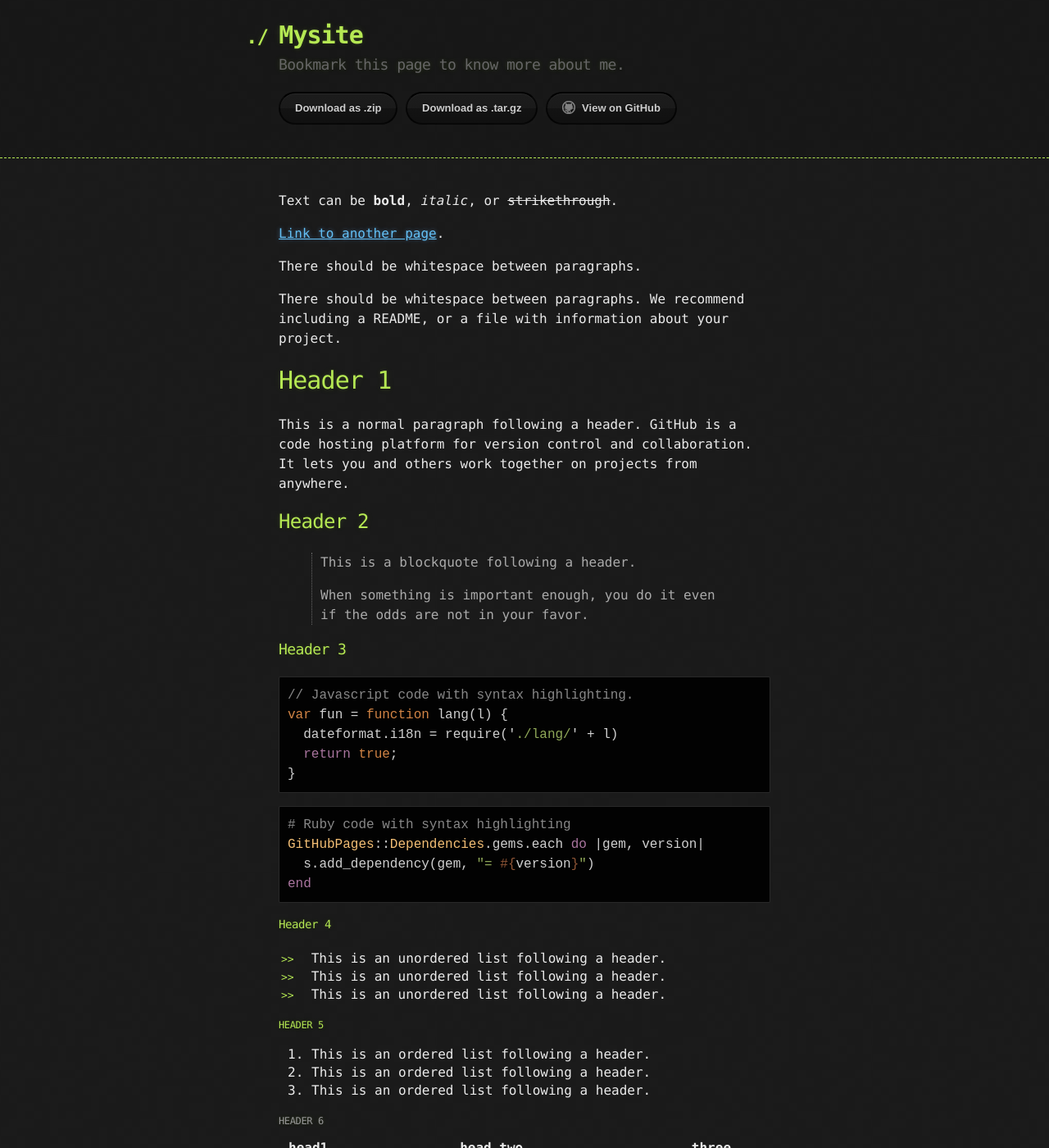
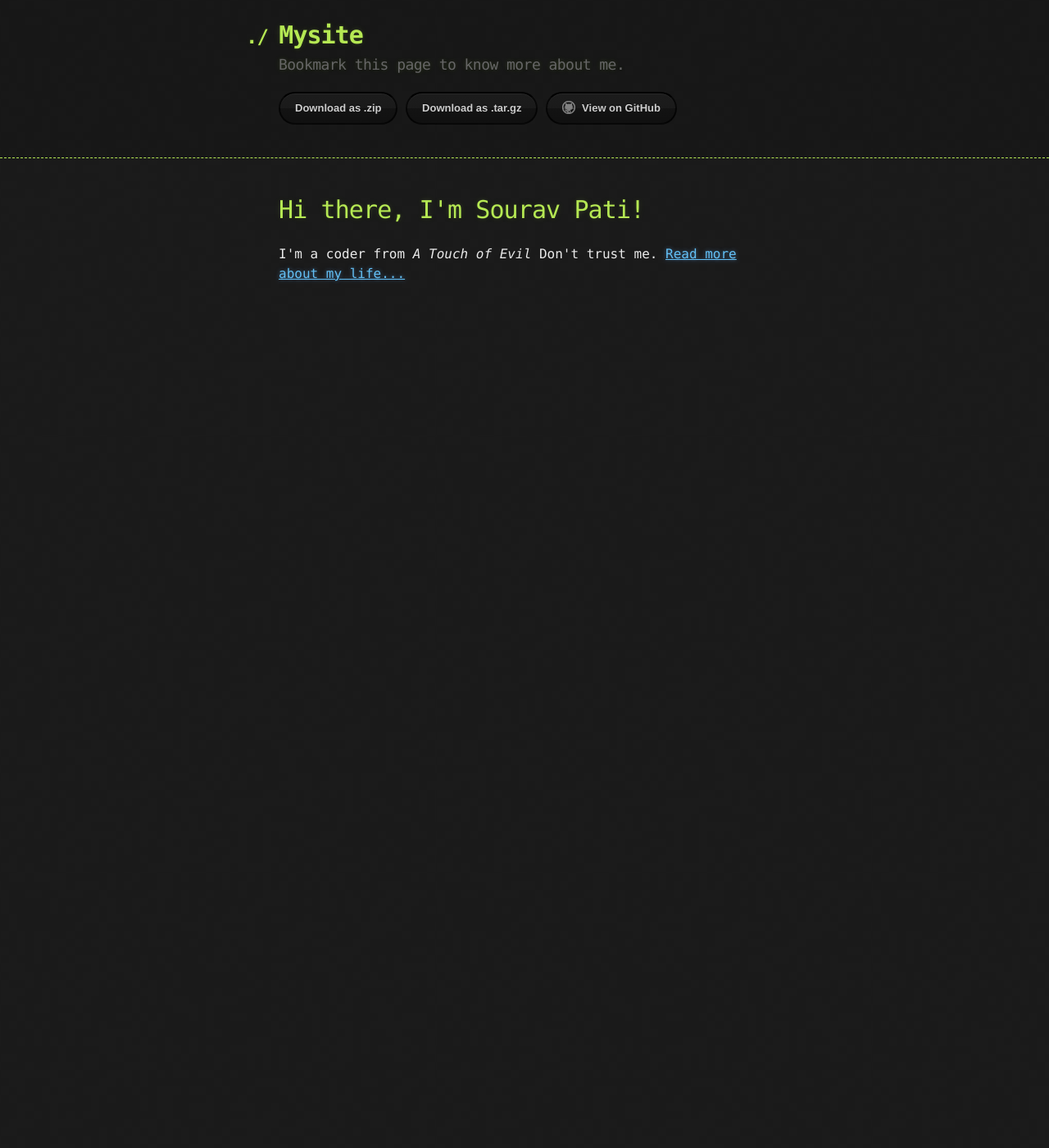
Before and after one commit to souravpati/souravpati.github.io, a Jekyll site: the page built from index.md, in a window 1280 px wide and 1400 px high. Shown: the whole window at 82% size. Built offline with Jekyll 4.4.1, drawn with Linux system fonts in a browser that asks for light colours; some of the changed text lies outside the part shown.

Commit message:
Update index.md

````diff
--- a/index.md
+++ b/index.md
@@ -1,123 +1,8 @@
 ---
 layout: default
+title: Sourav Pati
 ---
-
-Text can be **bold**, _italic_, or ~~strikethrough~~.
-
-[Link to another page](another-page).
-
-There should be whitespace between paragraphs.
-
-There should be whitespace between paragraphs. We recommend including a README, or a file with information about your project.
-
-# [](#header-1)Header 1
-
-This is a normal paragraph following a header. GitHub is a code hosting platform for version control and collaboration. It lets you and others work together on projects from anywhere.
-
-## [](#header-2)Header 2
-
-> This is a blockquote following a header.
->
-> When something is important enough, you do it even if the odds are not in your favor.
-
-### [](#header-3)Header 3
-
-```js
-// Javascript code with syntax highlighting.
-var fun = function lang(l) {
-  dateformat.i18n = require('./lang/' + l)
-  return true;
-}
-```
-
-```ruby
-# Ruby code with syntax highlighting
-GitHubPages::Dependencies.gems.each do |gem, version|
-  s.add_dependency(gem, "= #{version}")
-end
-```
-
-#### [](#header-4)Header 4
-
-*   This is an unordered list following a header.
-*   This is an unordered list following a header.
-*   This is an unordered list following a header.
-
-##### [](#header-5)Header 5
-
-1.  This is an ordered list following a header.
-2.  This is an ordered list following a header.
-3.  This is an ordered list following a header.
-
-###### [](#header-6)Header 6
-
-| head1        | head two          | three |
-|:-------------|:------------------|:------|
-| ok           | good swedish fish | nice  |
-| out of stock | good and plenty   | nice  |
-| ok           | good `oreos`      | hmm   |
-| ok           | good `zoute` drop | yumm  |
-
-### There's a horizontal rule below this.
-
-* * *
-
-### Here is an unordered list:
-
-*   Item foo
-*   Item bar
-*   Item baz
-*   Item zip
-
-### And an ordered list:
-
-1.  Item one
-1.  Item two
-1.  Item three
-1.  Item four
-
-### And a nested list:
-
-- level 1 item
-  - level 2 item
-  - level 2 item
-    - level 3 item
-    - level 3 item
-- level 1 item
-  - level 2 item
-  - level 2 item
-  - level 2 item
-- level 1 item
-  - level 2 item
-  - level 2 item
-- level 1 item
-
-### Small image
-
-![](https://assets-cdn.github.com/images/icons/emoji/octocat.png)
-
-### Large image
-
-![](https://guides.github.com/activities/hello-world/branching.png)
-
-
-### Definition lists can be used with HTML syntax.
-
-<dl>
-<dt>Name</dt>
-<dd>Godzilla</dd>
-<dt>Born</dt>
-<dd>1952</dd>
-<dt>Birthplace</dt>
-<dd>Japan</dd>
-<dt>Color</dt>
-<dd>Green</dd>
-</dl>
-
-```
-Long, single-line code blocks should not wrap. They should horizontally scroll if they are too long. This line should be long enough to demonstrate this.
-```
-
-```
-The final element.
-```
+<div class="blurb">
+	<h1>Hi there, I'm Sourav Pati!</h1>
+	<p>I'm a coder from <em>A Touch of Evil</em> Don't trust me. <a href="/about">Read more about my life...</a></p>
+</div><!-- /.blurb -->
````
